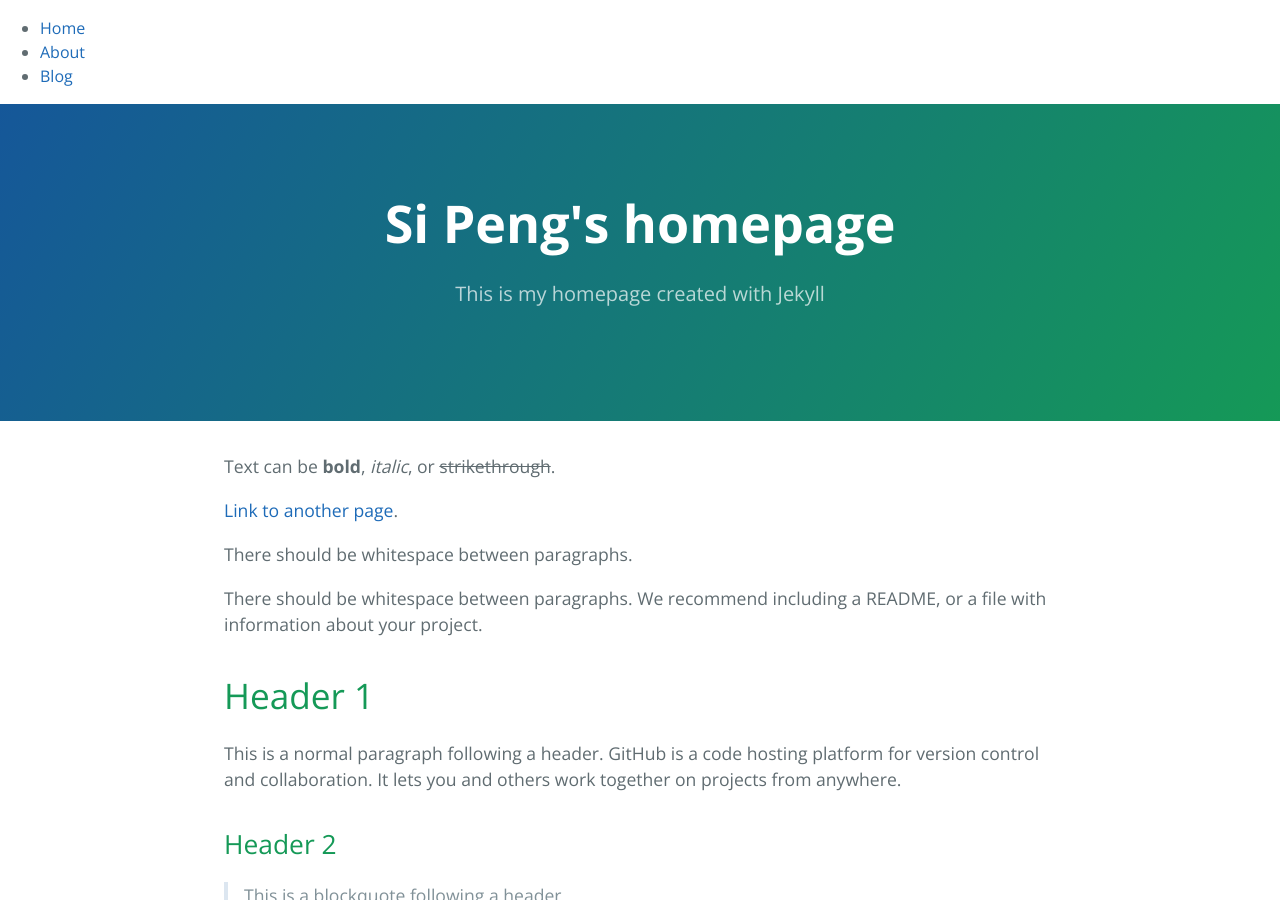
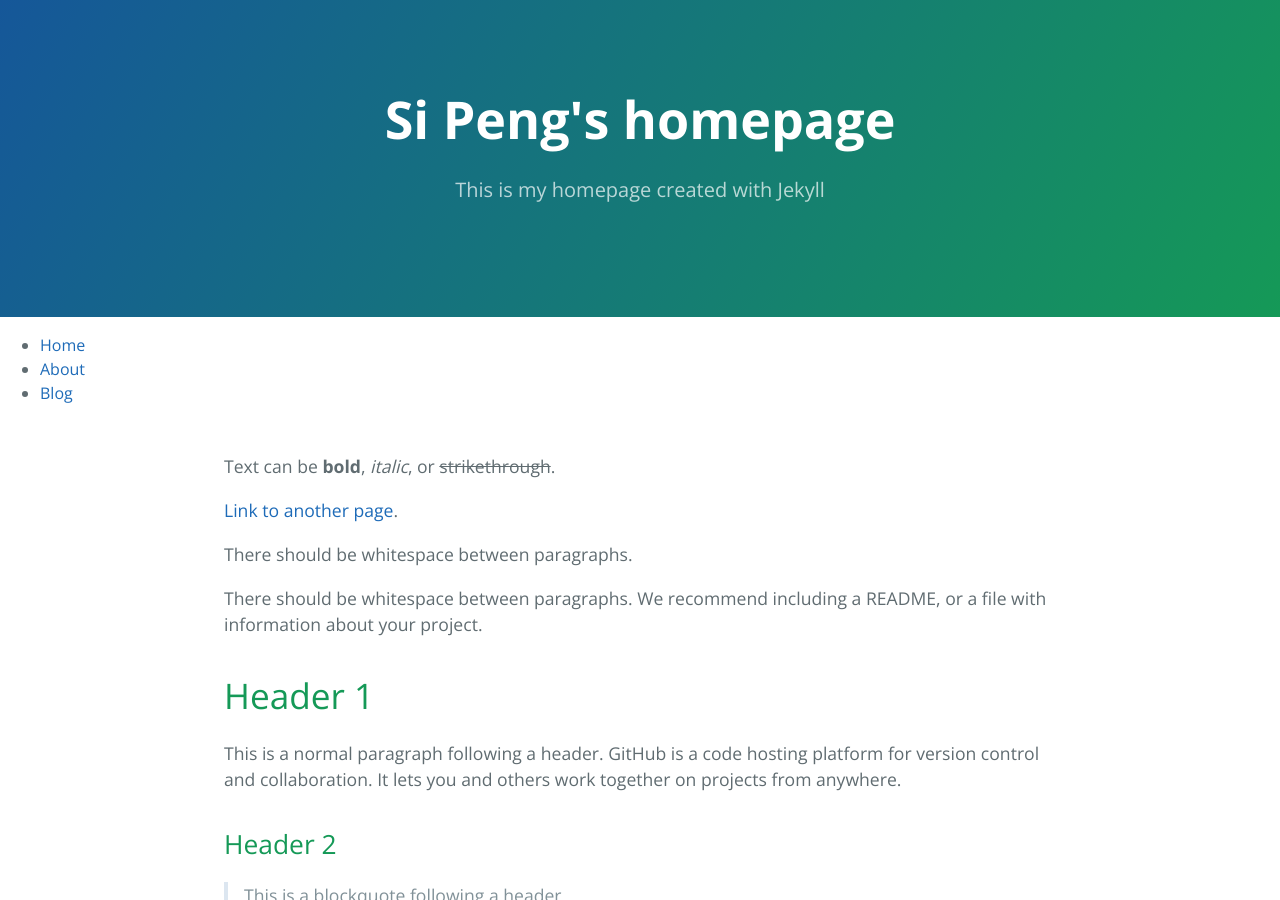
Before and after one commit to sipeng/sipeng.github.io, a Jekyll site: the page built from index.md, in a window 1280 px wide and 900 px high. Built offline with Jekyll 4.4.1, drawn with Linux system fonts in a browser that asks for light colours.

Commit message:
Update default.html

```diff
--- a/_layouts/default.html
+++ b/_layouts/default.html
@@ -8,13 +8,6 @@
     <meta name="theme-color" content="#157878">
     <link href='https://fonts.googleapis.com/css?family=Open+Sans:400,700' rel='stylesheet' type='text/css'>
     <link rel="stylesheet" href="{{ '/assets/css/style.css?v=' | append: site.github.build_revision | relative_url }}">
-    <nav>
-      <ul>
-      <li><a href="/">Home</a></li>
-      <li><a href="/about">About</a></li>
-      <li><a href="/blog">Blog</a></li>
-      </ul>
-    </nav>
   </head>
   <body>
     <section class="page-header">
@@ -28,6 +21,14 @@
         <a href="{{ site.github.tar_url }}" class="btn">Download .tar.gz</a>
       {% endif %}
     </section>
+
+    <nav>
+      <ul>
+      <li><a href="/">Home</a></li>
+      <li><a href="/about">About</a></li>
+      <li><a href="/blog">Blog</a></li>
+      </ul>
+    </nav>
 
     <section class="main-content">
       {{ content }}
```
